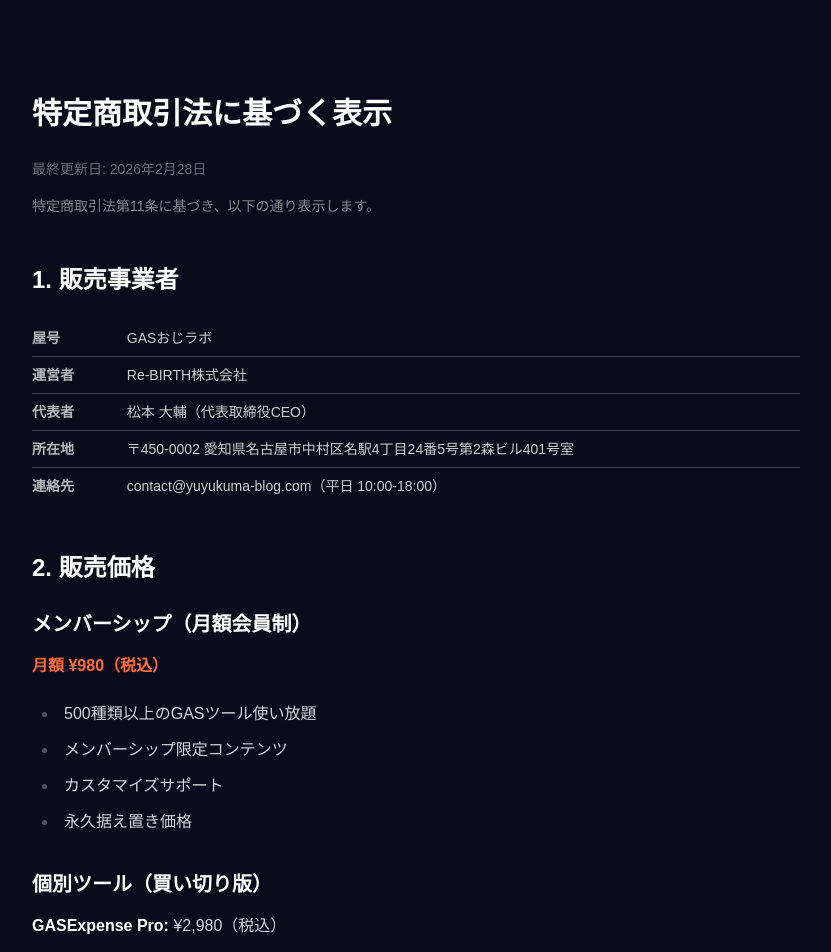
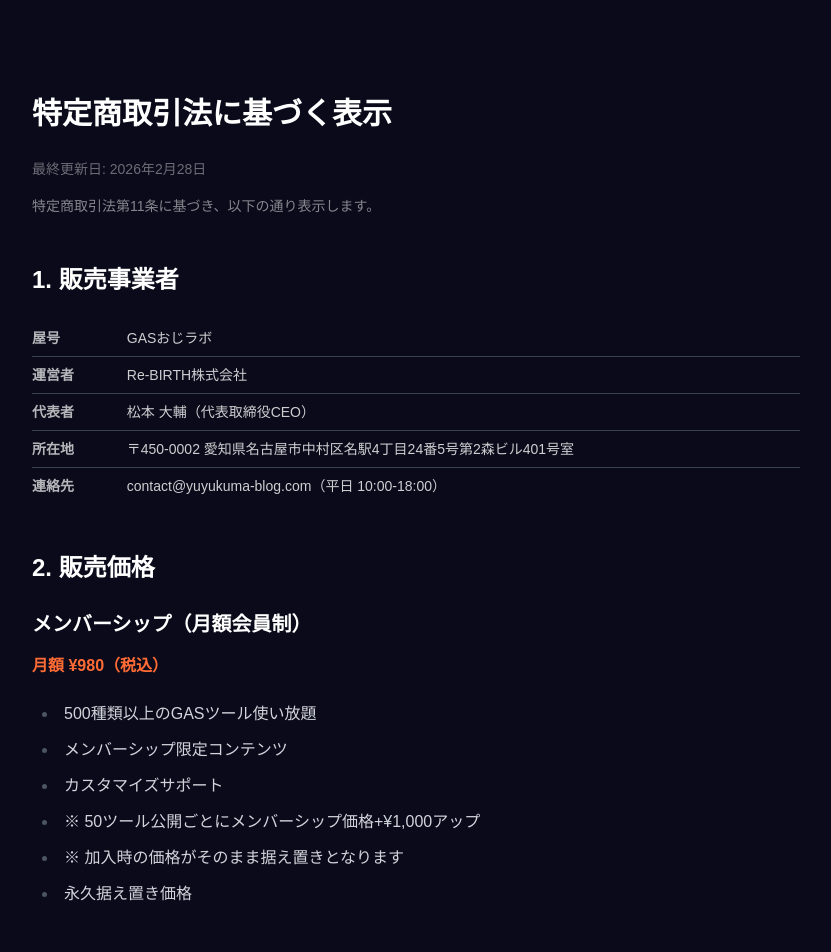
Before and after one commit to rebirth-ai/gasoji-labo-lp, a Next.js app: page /tokushoho in a window 1280 px wide. Shown: the top 952 px of the page, without its empty margins (224-1055 px from the left). Built offline with nearby package versions, Linux system fonts and the light colour scheme.

Commit message:
v16.2: 特商法ページ修正 - 個別ツール買い切り削除 + メンバーシップ価格据え置きルール追加

```diff
--- a/app/tokushoho/page.tsx
+++ b/app/tokushoho/page.tsx
@@ -28,11 +28,10 @@ export default function TokushohoPage() {
           <li>500種類以上のGASツール使い放題</li>
           <li>メンバーシップ限定コンテンツ</li>
           <li>カスタマイズサポート</li>
+          <li>※ 50ツール公開ごとにメンバーシップ価格+¥1,000アップ</li>
+          <li>※ 加入時の価格がそのまま据え置きとなります</li>
           <li>永久据え置き価格</li>
         </ul>
-
-        <h3>個別ツール（買い切り版）</h3>
-        <p><strong>GASExpense Pro:</strong> ¥2,980（税込）</p>
 
         <h2>3. 販売価格以外の費用</h2>
         <ul>
```
